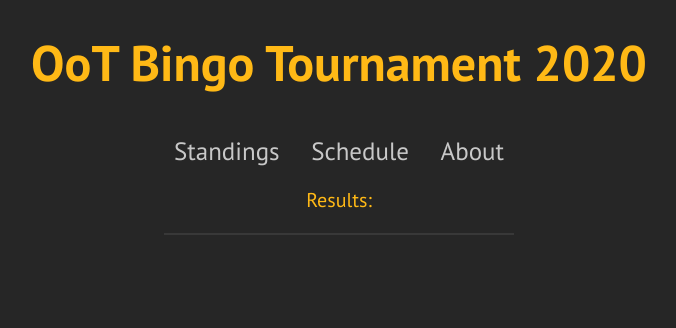
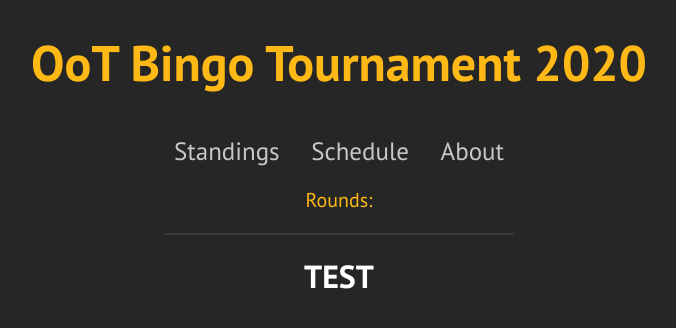
Before and after one commit to xwmtp/bingo2021, a React (Create React App) app: page /#/round/1 in a window 1280 px wide. Shown: the top 328 px of the page, without its empty margins (301-977 px from the left). Built offline with nearby package versions, Linux system fonts and the light colour scheme.

Commit message:
Fixed routing for Rounds pages, added timezones to empty schedule page

```diff
--- a/src/components/Navigation.jsx
+++ b/src/components/Navigation.jsx
@@ -77,7 +77,7 @@
 
     render() {
         const createRoundLink = (r) => {
-            return <this.RoundLink to={`/bingo2020/round/${r}`} activeClassName='current' key={r}>{`Round${r}`}</this.RoundLink>
+            return <this.RoundLink to={`/round/${r}`} activeClassName='current' key={r}>{`Round${r}`}</this.RoundLink>
         }
 
         const roundLinks = Object.keys(pairings).map(createRoundLink)
@@ -91,7 +91,7 @@
                     <this.MainLink to="/about" activeClassName='current'>About</this.MainLink>
                 </this.MainNav>
                 <this.RoundNav>
-                    <p>Results:</p>
+                    <p>Rounds:</p>
                     {roundLinks}
                 </this.RoundNav>
                 <hr />
--- a/src/components/Round.jsx
+++ b/src/components/Round.jsx
@@ -74,7 +74,7 @@
     render() {
         const i = this.props.match.params.i
         const pair_data = data[i];
-        let contents = <></>
+        let contents = <><h1>TEST</h1></>
 
         if (pair_data !== undefined) {
             const createRoundRow = (pair) => {
--- a/src/data/bingo2020_schedule.js
+++ b/src/data/bingo2020_schedule.js
@@ -1 +1 @@
-export default {"matches": [], "timezones": []}
+export default {"matches": [], "timezones": ["PDT", "MDT", "CDT", "EDT", "UTC", "BST", "CEST", "MSK", "JST", "AEST"]}
```
Also changed, not shown: src/data/bingo2020_leaderboard.js.
